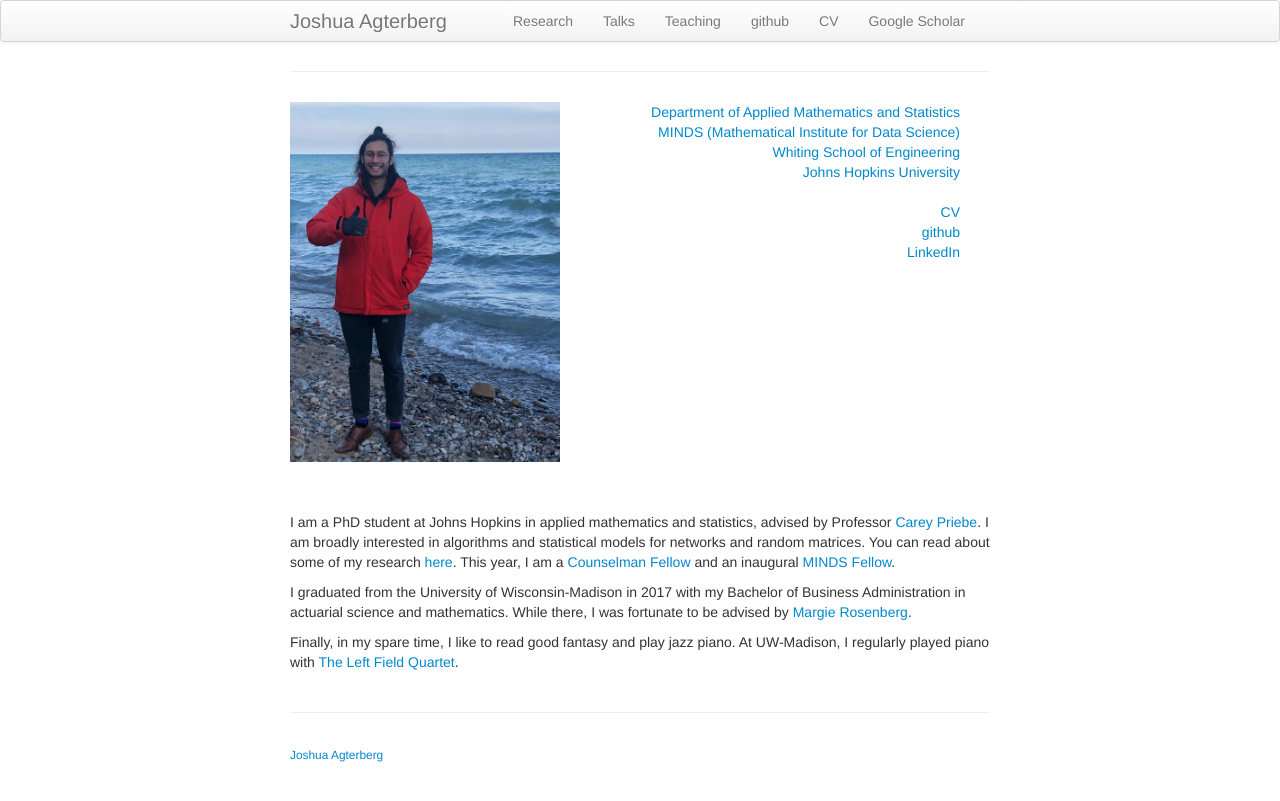
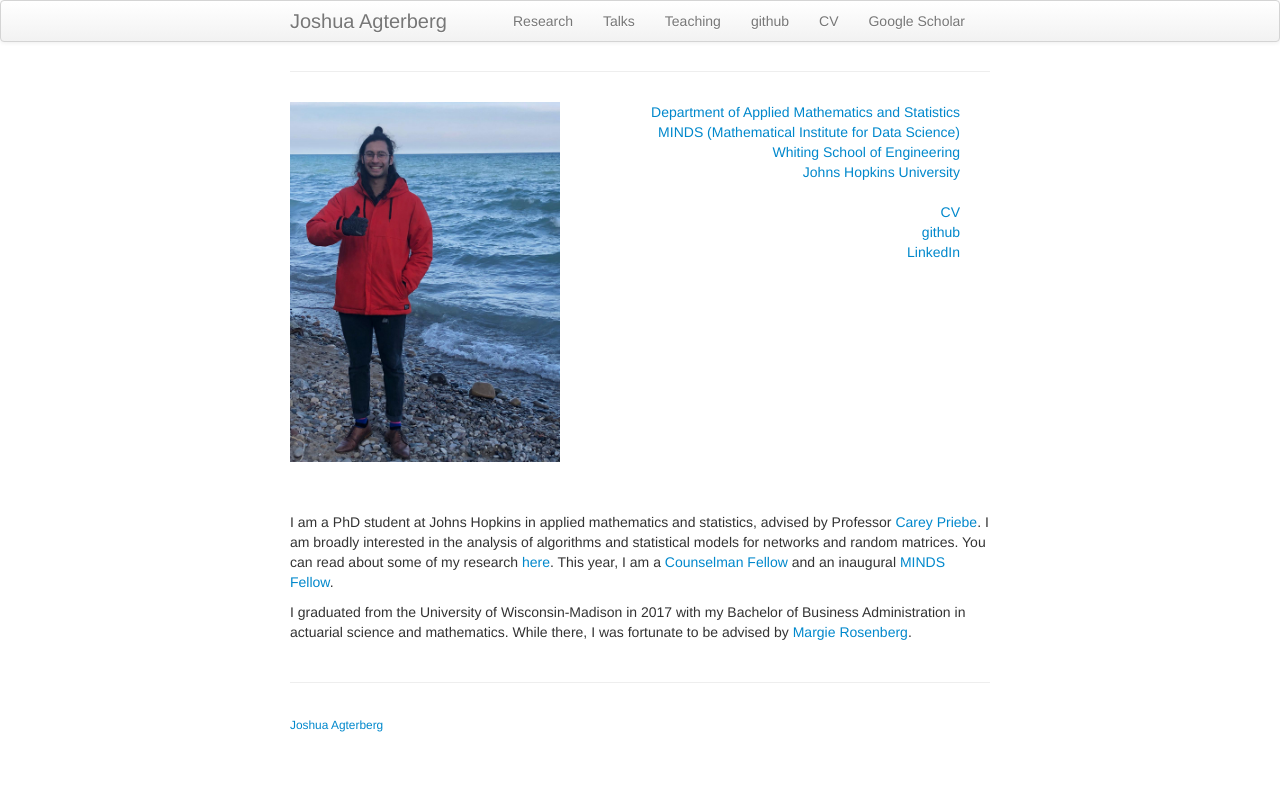
Before and after one commit to jagterberg/jagterberg.github.io, a Jekyll site: the page built from index.md, in a window 1280 px wide. Shown: the top 801 px of the page. Built offline with Jekyll 4.4.1, drawn with Linux system fonts in a browser that asks for light colours.

Commit message:
remove hobbies

```diff
--- a/index.md
+++ b/index.md
@@ -26,12 +26,9 @@ description: Graduate Student at Johns Hopkins
 <br/>
 
 I am a PhD student at Johns Hopkins in applied mathematics and statistics, advised by Professor
-[Carey Priebe](https://www.ams.jhu.edu/~priebe/). I am broadly interested in algorithms and statistical models for networks and random matrices.
+[Carey Priebe](https://www.ams.jhu.edu/~priebe/). I am broadly interested in the analysis of algorithms and statistical models for networks and random matrices.
 You can read about some of my research [here](/pages/research.html).  This year, I am a [Counselman Fellow](https://engineering.jhu.edu/ams/fellowship-information/)
 and an inaugural [MINDS Fellow](https://www.minds.jhu.edu/people/#tripods-fellows).
 
 I graduated from the University of Wisconsin-Madison in 2017 with my Bachelor of Business Administration in actuarial
 science and mathematics.  While there, I was fortunate to be advised by [Margie Rosenberg](https://bus.wisc.edu/faculty/marjorie-rosenberg).
-
-Finally, in my spare time, I like to read good fantasy and play jazz piano.  At UW-Madison, I regularly played piano with
-[The Left Field Quartet](https://leftfieldquartet.bandcamp.com/releases).
```
